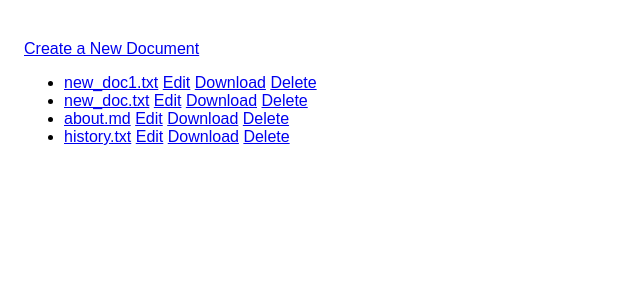
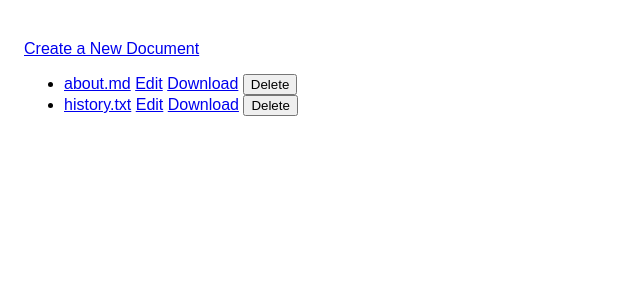
Before and after one commit to shiehm/cms, a Flask app: page / in a window 1280 px wide. Shown: the top 300 px of the page, without its empty margins (0-640 px from the left). Run offline with Flask 3, Linux system fonts and the light colour scheme.

Commit message:
updating files before signon feature

```diff
--- a/app.py
+++ b/app.py
@@ -99,11 +99,17 @@ def create_document():
         flash(f'{document_name} was created successfully', 'success')
         return redirect(url_for('index'))
 
-@app.route("/delete")
-def delete_document(file_name):
+@app.route("/<path:file_name>/delete", methods=["POST"])
+def delete_file(file_name):
     data = get_data_path()
     file_path = os.path.join(data, file_name)
-    os.remove(file_path)
+
+    if os.path.isfile(file_path):
+        os.remove(file_path)
+        flash(f'{file_name} has been deleted.')
+    else:
+        flash(f'{file_name} does not exist.')
+
     return redirect(url_for('index'))
 
 if __name__ == "__main__":
--- a/cms/data/new_doc.txt
+++ /dev/null
@@ -1 +0,0 @@
-This is a new file.
--- a/static/stylesheets/app.css
+++ b/static/stylesheets/app.css
@@ -7,3 +7,7 @@ body {
   padding: 10px;
   background: #FFFF99;
 }
+
+form.inline {
+  display: inline;
+}
--- a/templates/index.html
+++ b/templates/index.html
@@ -10,7 +10,9 @@
         <a href="{{ url_for('file_content', file_name=file) }}">{{ file }}</a>
         <a href="{{ url_for('edit_file', file_name=file) }}">Edit</a>
         <a href="{{ url_for('download_file', file_name=file) }}">Download</a>
-        <a href="{{ url_for('download_file', file_name=file) }}">Delete</a>
+        <form class="inline" method="post" action="{{ url_for('delete_file', file_name=file) }}">
+            <button type=""submit>Delete</button>
+        </form>
     </li>
     {% endfor %}
 </ul>
```
Also changed, not shown: tests/test_app.py (+10 -0 lines), cms/data/new_doc1.txt (deleted), 1 other file.
